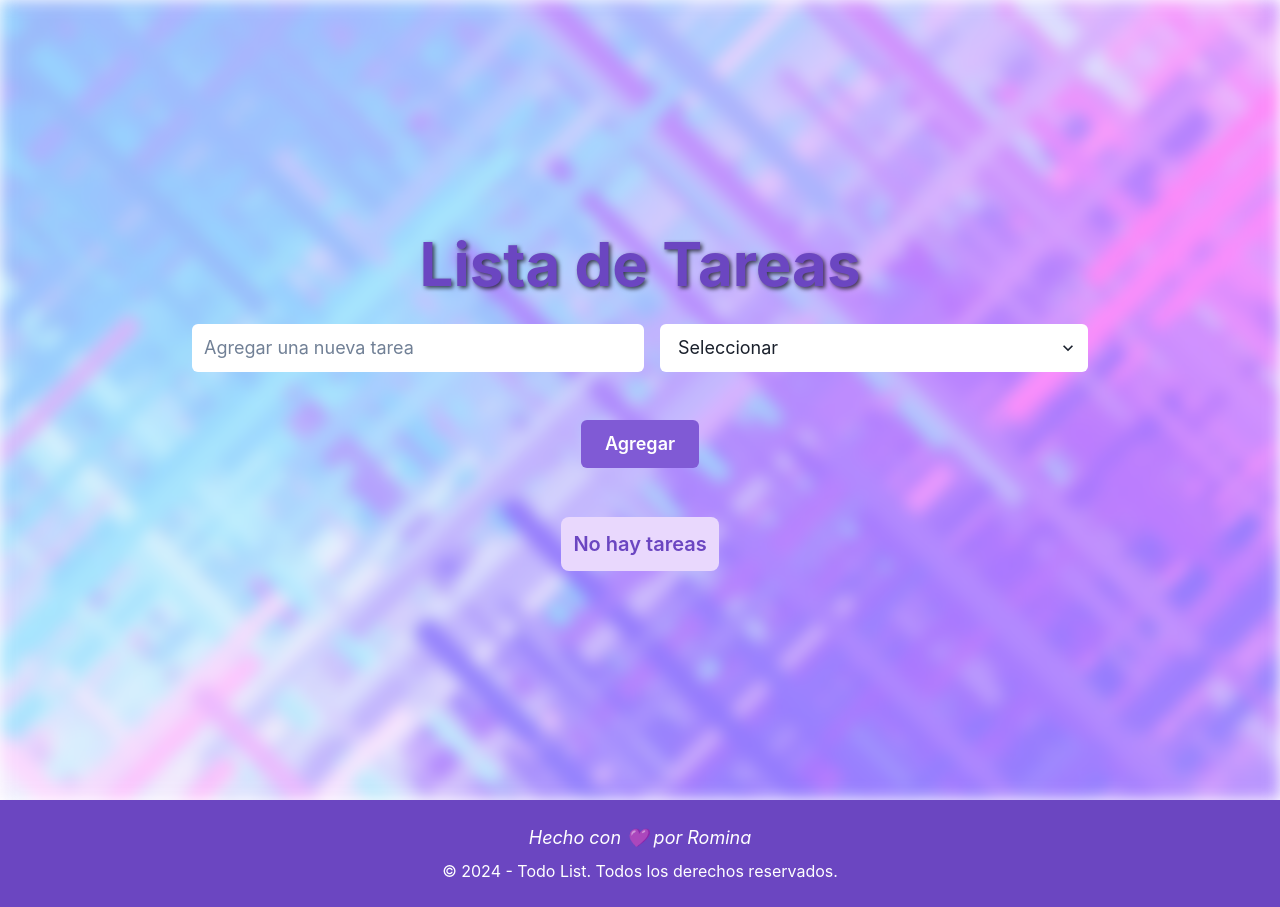
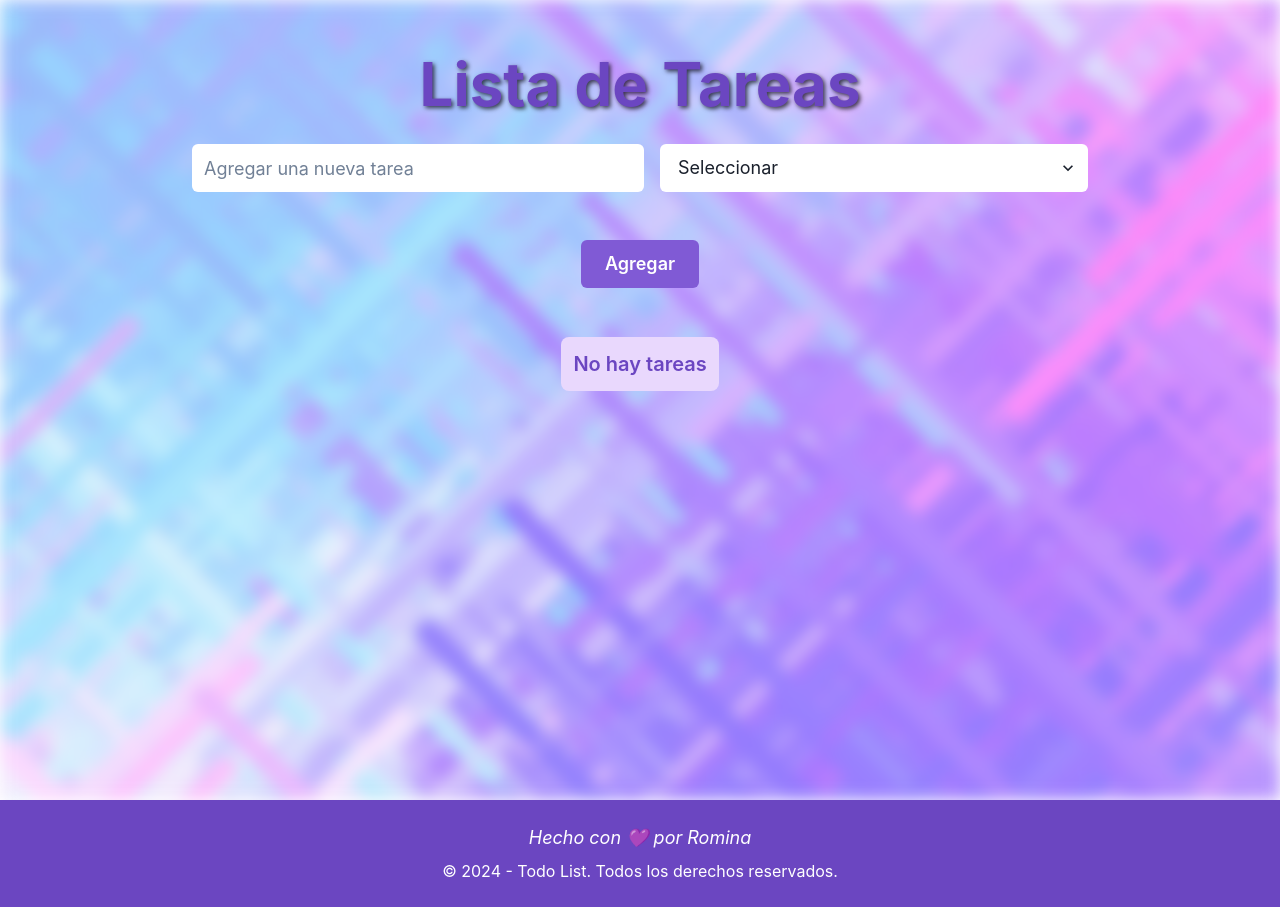
Before and after one commit to Romiluu/Todo-List, a React (Vite) app: page / in a window 1280 px wide. Built offline with nearby package versions, Linux system fonts and the light colour scheme.

Commit message:
agrego modal delete y ajusto TodoList

```diff
--- a/src/App.jsx
+++ b/src/App.jsx
@@ -1,6 +1,5 @@
 import TodoList from './components/TodoList';
 import Footer from "./components/Footer";
-
 
 function App() {
 
--- a/src/components/Item.jsx
+++ b/src/components/Item.jsx
@@ -11,7 +11,7 @@ const Item = ({ task, onToggleComplete, onDelete }) => {
       mb={4}
       bg="white"
       display="flex"
-      flexDirection="row" // Mantiene los elementos en fila
+      flexDirection="row"
       justifyContent="space-between"
       alignItems="flex-start"
       width="100%"
--- a/src/components/TodoList.jsx
+++ b/src/components/TodoList.jsx
@@ -10,7 +10,7 @@ function TodoList() {
   const [filter, setFilter] = useState("all");
   const [error, setError] = useState("");
   const [isModalOpen, setIsModalOpen] = useState(false);
-  const [taskToDelete, setTaskToDelete] = useState(null); // Almacena la tarea a eliminar
+  const [taskToDelete, setTaskToDelete] = useState(null);
 
   useEffect(() => {
     const storedTasks = JSON.parse(localStorage.getItem("tasks"));
@@ -82,10 +82,11 @@ function TodoList() {
       />
       <VStack
         minHeight="100vh"
-        justifyContent="center"
+        justifyContent="flex-start"
         alignItems="center"
         spacing={6}
         px={6}
+        overflow="auto"
       >
         <Heading
           fontSize={{ base: "4xl", sm: "5xl", md: "6xl", lg: "6xl", xl: "6xl" }}
```
Also changed, not shown: src/components/List.jsx (indentation only).
